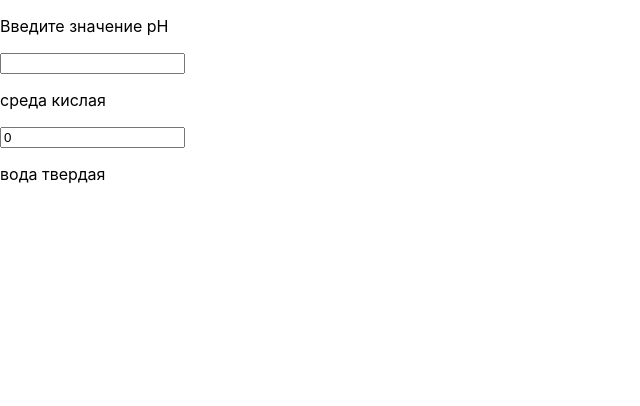
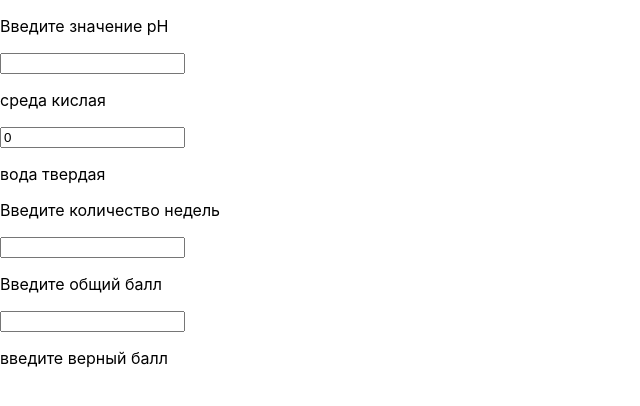
Before and after one commit to Alfaussa/my-app, a React (Create React App) app: page / in a window 1280 px wide. Shown: the top 406 px of the page, without its empty margins (0-640 px from the left). Built offline with nearby package versions, Linux system fonts and the light colour scheme.

Commit message:
⊗jsrtPmCoLSU

```diff
--- a/src/AcidResult.js
+++ b/src/AcidResult.js
@@ -2,7 +2,7 @@ import React, { useState } from 'react';
 
 function AcidResult({pH}){
     let result
-    if (pH === 7){
+    if (pH == 7){
     result = 'среда нейтральная'
     } else if (pH > 7) {
     result = 'среда щелочная'
--- a/src/App.js
+++ b/src/App.js
@@ -1,5 +1,5 @@
+
 //⊗jsrtPmCpUs
-
 
 import React, {useState} from 'react';
 import Products from './Products';
@@ -9,12 +9,17 @@ import { nanoid } from 'nanoid'
 import Users from './Users';
 import Calculator from './Calculator';
 import AcidCalc from './AsidCalc';
+import PregCalc from './PregCalc';
+import IeltsCalc from './IeltsCalc'
+
 
 function App() {
 
 return  <>
 <AcidCalc/>
 <Calculator/>
+<PregCalc/>
+<IeltsCalc/>
 
 </>
 
--- /dev/null
+++ b/src/IeltsCalc.js
@@ -0,0 +1,19 @@
+import React, { useState } from 'react';
+
+import IeltsInp from './IeltsInp';
+import IeltsRes from './IeltsRes';
+
+function IeltsCalc(){
+
+	const [score, setScore] = useState(' ');
+
+	function changeScore(event){
+		setScore(event.target.value);
+	}
+
+	return <>
+<IeltsInp score ={score} changeScore ={changeScore}/>
+<IeltsRes score = {score}/>
+	</>
+}
+export default IeltsCalc;
--- /dev/null
+++ b/src/IeltsInp.js
@@ -0,0 +1,11 @@
+import React, { useState } from 'react';
+
+function IeltsInp({score, changeScore}){
+
+    return <>
+    <p>Введите общий балл</p>
+    <input value = {score} onChange={(event) => changeScore(event)}/>
+    </>
+}
+
+export default IeltsInp;
--- /dev/null
+++ b/src/IeltsRes.js
@@ -0,0 +1,30 @@
+import React, { useState } from 'react';
+
+function IeltsRes({score}){
+    let text = ' ';
+    if(score == 1){
+        text = 'Ваш уровень А0'
+    }else if(score > 1 && score <3){
+        text = 'Ваш уровень А1'
+    }else if(score >= 3 && score <4){
+        text = 'Ваш уровень А2'
+    }else if(score >= 4 && score <5){
+        text = 'Ваш уровень B1'
+    }else if(score >= 5 && score <7){
+        text = 'Ваш уровень B2'
+    }else if(score >= 5 && score <7){
+        text = 'Ваш уровень C1'
+    }else if(score >= 7 && score <9){
+        text = 'Ваш уровень C2'
+
+    }else {
+        text = 'введите верный балл'
+    }
+
+
+    return <>
+    <p>{text}</p>
+    </>
+}
+
+export default IeltsRes;
--- /dev/null
+++ b/src/PregCalc.js
@@ -0,0 +1,23 @@
+import React, { useState } from 'react';
+
+import WeekInp from './WeekInp';
+import PregResult from './PregResult';
+
+function PregCalc(){
+
+	const[curWeek, setCurWeek] = useState(' ');
+
+	function weekChange(event){
+		setCurWeek(event.target.value)
+	}
+
+		return <>
+
+		<WeekInp curWeek = {curWeek} weekChange = {weekChange}/>
+		<PregResult curWeek={curWeek}/>
+
+		</>
+
+
+}
+export default PregCalc;
--- /dev/null
+++ b/src/PregResult.js
@@ -0,0 +1,20 @@
+import React from 'react';
+
+function PregResult({curWeek}){
+	let text = '';
+
+	if (curWeek > 0 && curWeek <= 12){
+		text = 'Вы в первом триместе беременности'
+	}else if (curWeek > 12 && curWeek <= 24){
+		text = 'Вы во втором триместе беременности'
+	}  else if (curWeek > 24 && curWeek <= 38){
+		text = 'Вы в третьем триместе беременности'
+	}else if (curWeek > 38){
+		text = ' Вам скоро рожать!'
+	}
+	return <>
+	<p>{text}</p>
+	</>
+}
+
+export default PregResult;
--- /dev/null
+++ b/src/WeekInp.js
@@ -0,0 +1,11 @@
+import React, { useState } from 'react';
+
+function WeekInp({curWeek,weekChange}){
+
+	return <>
+	<p>Введите количество недель</p>
+	<input value = {curWeek} onChange={(event) => weekChange(event)}></input>
+	</>
+}
+
+export default WeekInp;
```
